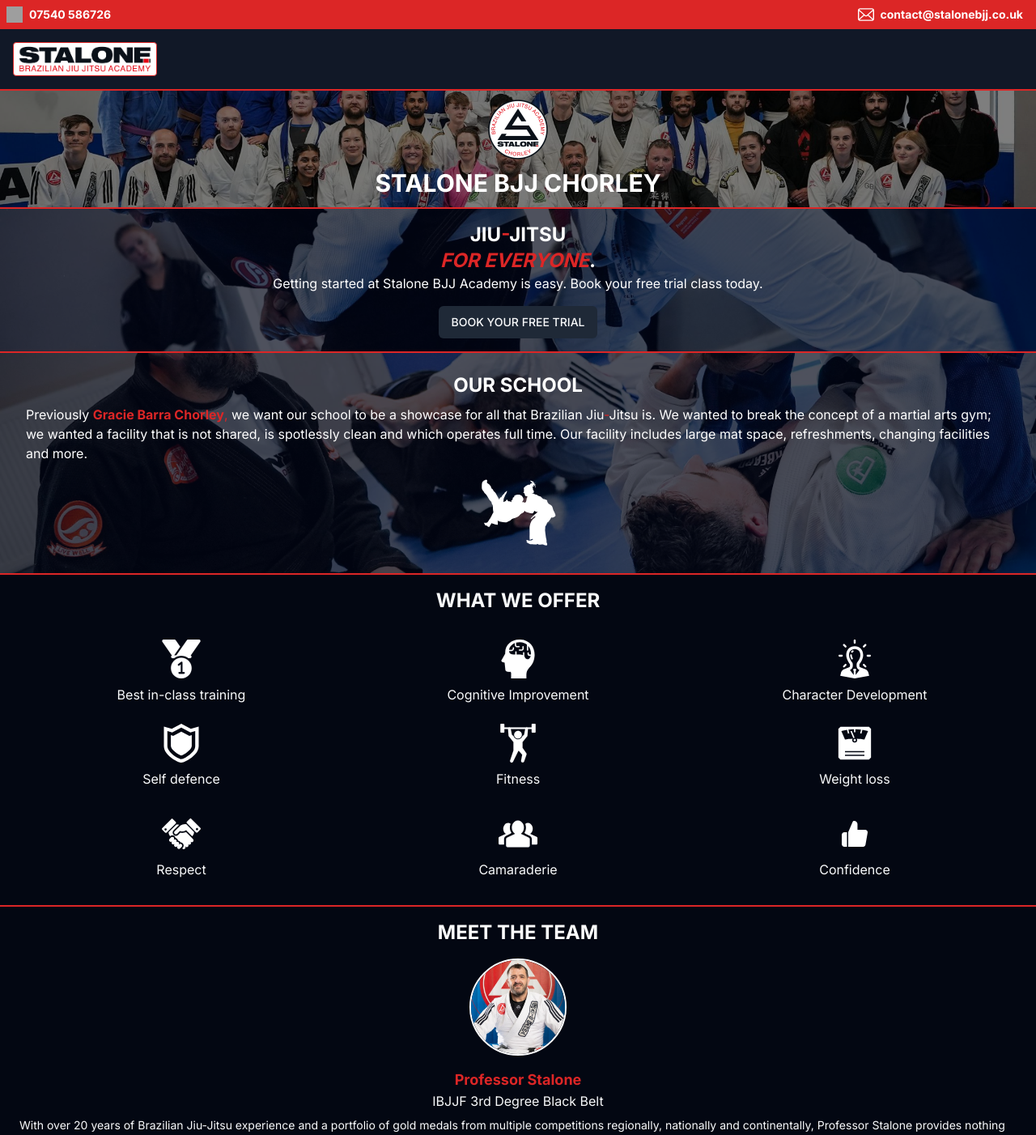
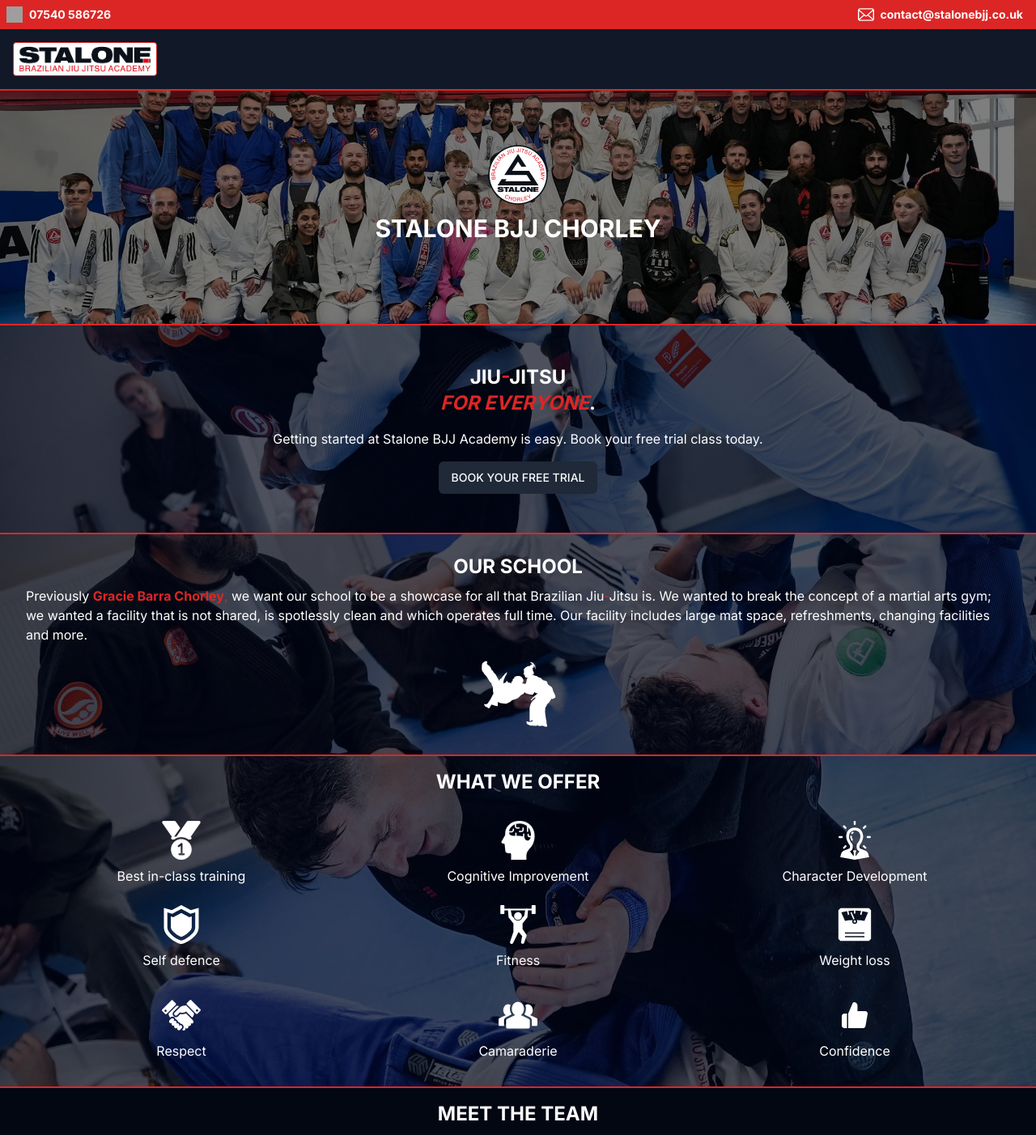
Before and after one commit to Stalone-BJJ/nextjs-website, a Next.js app: page / in a window 1280 px wide. Shown: the top 1402 px of the page at 81% size. Built offline with nearby package versions, Linux system fonts and the light colour scheme; grey boxes are pictures that could not be loaded.

Commit message:
started adding images to homepage, committing to merge master

```diff
--- a/src/app/globals.css
+++ b/src/app/globals.css
@@ -98,3 +98,7 @@
 section.home-our-school:before {
   background-image: url("/DSC00827.jpg");
 }
+
+section.home-what-we-offer:before {
+  background-image: url("/DSC00292.jpg");
+}
--- a/src/components/home/Hero.tsx
+++ b/src/components/home/Hero.tsx
@@ -3,7 +3,7 @@
 export default function Hero() {
   return (
     <>
-      <div className="absolute h-36 w-full">
+      <div className="absolute h-72 w-full">
         <Image
           alt="Stalone BJJ logo"
           className="object-cover w-full h-full"
@@ -11,11 +11,11 @@
           src="/who_we_are.jpg"
         />
       </div>
-      <div className="absolute h-36 w-full opacity-50 bg-black"></div>
-      <div className="relative h-36 flex flex-col items-center w-full">
+      <div className="absolute h-72 w-full opacity-50 bg-black"></div>
+      <div className="relative h-72 flex flex-col items-center w-full">
         <Image
           alt="Stalone BJJ logo"
-          className="mt-2"
+          className="mt-16"
           height={80}
           src="/thumbnail_stalone-logo-1.png"
           width={80}
--- a/src/components/home/UnderHero.tsx
+++ b/src/components/home/UnderHero.tsx
@@ -14,7 +14,7 @@
 
   return (
     <SectionWithImage classNameRef="home-under-hero">
-      <div className="z-10 w-full text-center">
+      <div className="w-full text-center my-8 space-y-4">
         <h2 className="mx-auto text-2xl font-bold">
           JIU<span className="text-red-600">-</span>JITSU
           <br />
--- a/src/components/home/WhatWeOffer.tsx
+++ b/src/components/home/WhatWeOffer.tsx
@@ -1,8 +1,9 @@
 import Image from "next/image";
+import SectionWithImage from "../SectionWithImage";
 
 export default function WhatWeOffer() {
   return (
-    <section className="p-4 w-full border-t-2 border-red-600 flex flex-col items-center">
+    <SectionWithImage classNameRef="home-what-we-offer">
       <h2 className="font-bold text-2xl mb-4">WHAT WE OFFER</h2>
       <div className="flex w-full mb-2 my-4">
         <div className="w-1/3 flex items-center flex-col">
@@ -71,6 +72,6 @@
           <h3 className="text-center mt-2">Confidence</h3>
         </div>
       </div>
-    </section>
+    </SectionWithImage>
   );
 }
```
Also changed, not shown: public/DSC00292.jpg (added).
